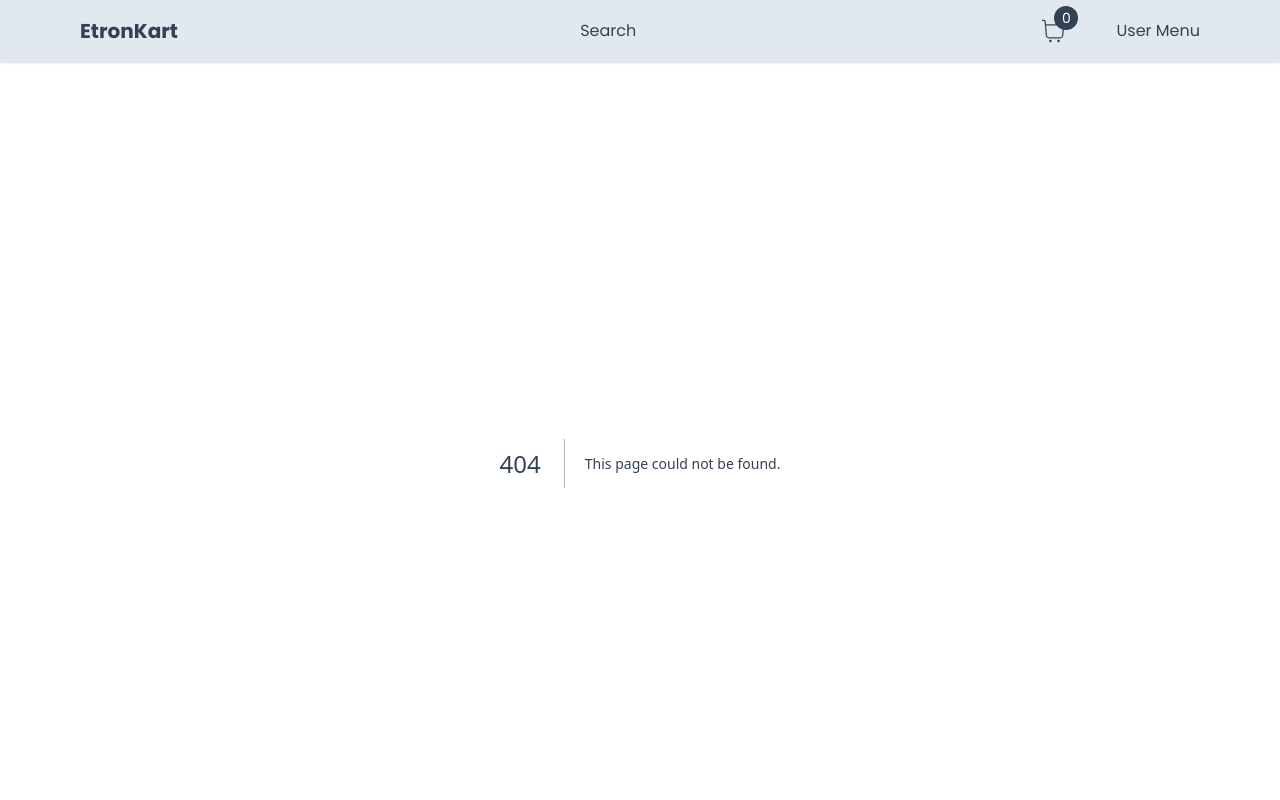
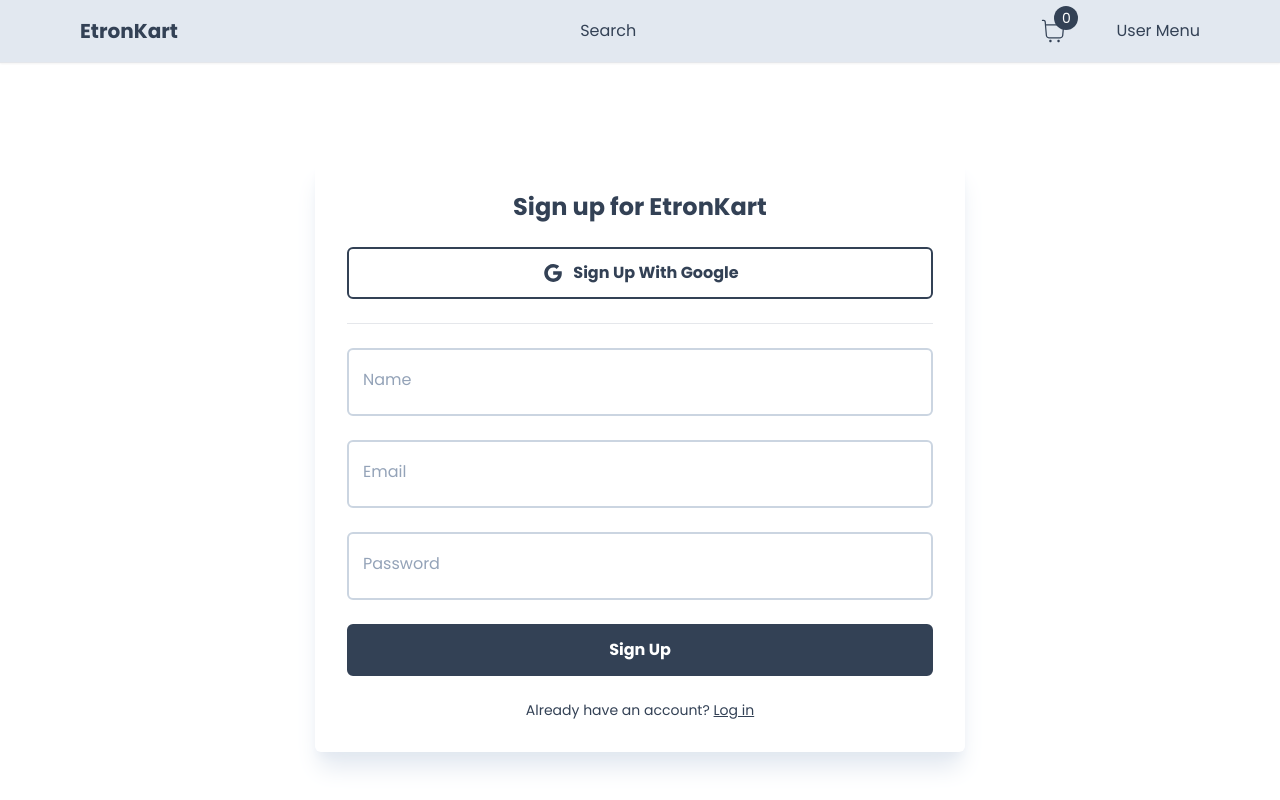
Before and after one commit to Harshal0802/Etronkart, a Next.js app: page /register in a window 1280 px wide. Before the commit this address had no page. Shown: the top 800 px of the page. Built offline with nearby package versions, Linux system fonts and the light colour scheme.

Commit message:
created login and register components

```diff
--- a/app/cart/CartClient.tsx
+++ b/app/cart/CartClient.tsx
@@ -31,7 +31,7 @@
 
   return (
     <div>
-      <Heading title="shopping cart" center />
+      <Heading title="Shopping Cart" center />
       <div className="grid grid-cols-5 text-xs gap-4 pb-2 items-center mt-8">
         <div className="col-span-2 justify-self-start uppercase">product</div>
         <div className="justify-self-center uppercase">price</div>
--- /dev/null
+++ b/app/components/FormWrap.tsx
@@ -0,0 +1,11 @@
+const FormWrap = ({ children }: { children: React.ReactNode }) => {
+  return (
+    <div className="min-h-fit h-full flex items-center justify-center pb-12 pt-24">
+      <div className="max-w-[650px] w-full flex flex-col gap-6 items-center shadow-xl shadow-slate-200 rounded-md p-4 md:p-8">
+        {children}
+      </div>
+    </div>
+  );
+};
+
+export default FormWrap;
--- a/app/components/Heading.tsx
+++ b/app/components/Heading.tsx
@@ -8,7 +8,7 @@
 const Heading: React.FC<HeadingProps> = ({ title, center }) => {
   return (
     <div className={center ? "text-center" : "text-start"}>
-      <h1 className="font-bold text-2xl capitalize">{title}</h1>
+      <h1 className="font-bold text-2xl">{title}</h1>
     </div>
   );
 };
--- /dev/null
+++ b/app/components/input/Input.tsx
@@ -0,0 +1,76 @@
+"use client";
+
+import React from "react";
+import { UseFormRegister, FieldValues, FieldErrors } from "react-hook-form";
+
+interface InputProps {
+  id: string;
+  label: string;
+  type?: string;
+  disabled?: boolean;
+  required?: boolean;
+  register: UseFormRegister<FieldValues>;
+  errors: FieldErrors;
+}
+const Input: React.FC<InputProps> = ({
+  id,
+  label,
+  type,
+  disabled,
+  required,
+  register,
+  errors,
+}) => {
+  return (
+    <div className="w-full relative">
+      <input
+        autoComplete="off"
+        disabled={disabled}
+        id={id}
+        placeholder=""
+        {...register(id, { required: true })}
+        type={type}
+        className={`
+          peer
+          w-full
+          p-4
+          pt-6
+          outline-none
+          bg-white
+          font-light
+          border-2
+          rounded-md
+          transition
+          disabled:opacity-70
+          disabled:cursor-not-allowed
+          ${errors[id] ? "border-rose-400" : "border-slate-300"}
+          ${errors[id] ? "focus:border-rose-400" : "focus:border-slate-300"}
+        `}
+      />
+      <label
+        className={`
+          absolute
+          cursor-text
+          text-md
+          duration-150
+          tranform
+          -translate-y-3
+          top-5
+          z-10
+          origin-[0]
+          left-4
+          peer-placeholder-shown:scale-100
+          peer-placeholder-shown:translate-y-0
+          peer-focus:scale-75
+          peer-focus:-translate-y-4
+          ${errors[id] ? "text-rose-500" : "text-slate-400"}
+  `}
+        htmlFor={id}
+      >
+        {label}
+      </label>
+    </div>
+  );
+};
+
+export default Input;
--- /dev/null
+++ b/app/login/LoginForm.tsx
@@ -0,0 +1,71 @@
+"use client";
+
+import React from "react";
+import Heading from "@/app/components/Heading";
+import Input from "../components/input/Input";
+import { useState } from "react";
+import { useForm, FieldValues, SubmitHandler } from "react-hook-form";
+import Button from "../components/Button";
+import Link from "next/link";
+import { AiOutlineGoogle } from "react-icons/ai";
+
+const LoginForm = () => {
+  const [isLoading, setIsLoading] = useState(false);
+  const {
+    register,
+    handleSubmit,
+    formState: { errors },
+  } = useForm<FieldValues>({
+    defaultValues: {
+      email: "",
+      password: "",
+    },
+  });
+
+  const onSubmit: SubmitHandler<FieldValues> = (data) => {
+    setIsLoading(true);
+    console.log(data);
+  };
+
+  return (
+    <>
+      <Heading title="Sign in to EtronKart" />
+      <Button
+        label="Continue with Google"
+        onClick={() => {}}
+        outline
+        icon={AiOutlineGoogle}
+      />
+      <hr className="bg-slate-300 w-full h-px" />
+      <Input
+        id="email"
+        label="Email"
+        disabled={isLoading}
+        register={register}
+        errors={errors}
+        required
+      />
+      <Input
+        id="password"
+        label="Password"
+        disabled={isLoading}
+        register={register}
+        errors={errors}
+        required
+        type="password"
+      />
+      <Button
+        label={isLoading ? "Loading" : "Login"}
+        onClick={handleSubmit(onSubmit)}
+      />
+      <p className="text-sm">
+        Don&apos;t have an account?{" "}
+        <Link className="underline" href="/register">
+          Sign Up
+        </Link>
+      </p>
+    </>
+  );
+};
+
+export default LoginForm;
--- /dev/null
+++ b/app/login/page.tsx
@@ -0,0 +1,16 @@
+import React from "react";
+import Container from "@/app/components/Container";
+import FormWrap from "../components/FormWrap";
+import LoginForm from "./LoginForm";
+
+const Login = () => {
+  return (
+    <Container>
+      <FormWrap>
+        <LoginForm />
+      </FormWrap>
+    </Container>
+  );
+};
+
+export default Login;
--- /dev/null
+++ b/app/register/RegisterForm.tsx
@@ -0,0 +1,80 @@
+"use client";
+
+import React from "react";
+import Heading from "@/app/components/Heading";
+import Input from "../components/input/Input";
+import { useState } from "react";
+import { useForm, FieldValues, SubmitHandler } from "react-hook-form";
+import Button from "../components/Button";
+import Link from "next/link";
+import { AiOutlineGoogle } from "react-icons/ai";
+
+const RegisterForm = () => {
+  const [isLoading, setIsLoading] = useState(false);
+  const {
+    register,
+    handleSubmit,
+    formState: { errors },
+  } = useForm<FieldValues>({
+    defaultValues: {
+      name: "",
+      email: "",
+      password: "",
+    },
+  });
+
+  const onSubmit: SubmitHandler<FieldValues> = (data) => {
+    setIsLoading(true);
+    console.log(data);
+  };
+
+  return (
+    <>
+      <Heading title="Sign up for EtronKart" />
+      <Button
+        label="Sign up with Google"
+        onClick={() => {}}
+        outline
+        icon={AiOutlineGoogle}
+      />
+      <hr className="bg-slate-300 w-full h-px" />
+      <Input
+        id="name"
+        label="Name"
+        disabled={isLoading}
+        register={register}
+        errors={errors}
+        required
+      />
+      <Input
+        id="email"
+        label="Email"
+        disabled={isLoading}
+        register={register}
+        errors={errors}
+        required
+      />
+      <Input
+        id="password"
+        label="Password"
+        disabled={isLoading}
+        register={register}
+        errors={errors}
+        required
+        type="password"
+      />
+      <Button
+        label={isLoading ? "Loading" : "Sign Up"}
+        onClick={handleSubmit(onSubmit)}
+      />
+      <p className="text-sm">
+        Already have an account?{" "}
+        <Link className="underline" href="/login">
+          Log in
+        </Link>
+      </p>
+    </>
+  );
+};
+
+export default RegisterForm;
--- /dev/null
+++ b/app/register/page.tsx
@@ -0,0 +1,16 @@
+import React from "react";
+import Container from "@/app/components/Container";
+import FormWrap from "@/app/components/FormWrap";
+import RegisterForm from "./RegisterForm";
+
+const Register = () => {
+  return (
+    <Container>
+      <FormWrap>
+        <RegisterForm />
+      </FormWrap>
+    </Container>
+  );
+};
+
+export default Register;
--- a/package.json
+++ b/package.json
@@ -9,14 +9,18 @@
     "lint": "next lint"
   },
   "dependencies": {
+    "@auth/prisma-adapter": "^1.0.9",
     "@emotion/react": "^11.11.1",
     "@emotion/styled": "^11.11.0",
     "@mui/material": "^5.14.19",
+    "@prisma/client": "^5.6.0",
     "moment": "^2.29.4",
     "next": "14.0.3",
+    "next-auth": "^4.24.5",
     "node": "^21.2.0",
     "react": "^18",
     "react-dom": "^18",
+    "react-hook-form": "^7.48.2",
     "react-hot-toast": "^2.4.1",
     "react-icons": "^4.12.0",
     "request": "^2.88.2"
@@ -29,6 +33,7 @@
     "eslint": "^8",
     "eslint-config-next": "14.0.3",
     "postcss": "^8",
+    "prisma": "^5.6.0",
     "tailwindcss": "^3.3.0",
     "typescript": "^5"
   }
```
Also changed, not shown: 1 other file (tests, documents, lock files or other folders).
